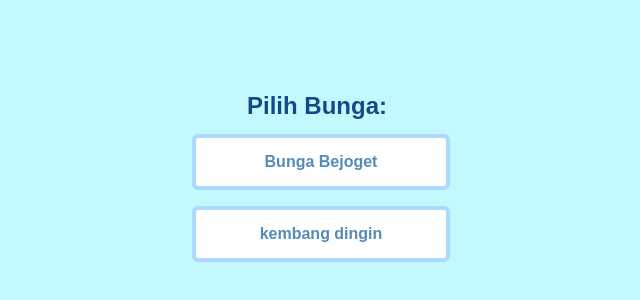
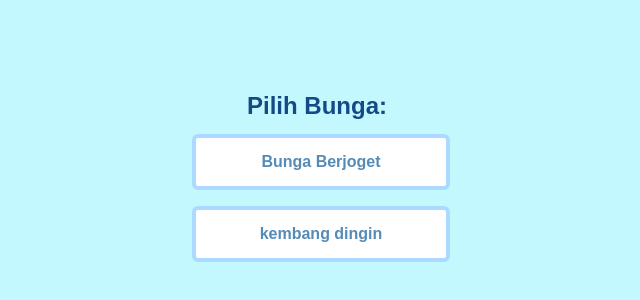
Before and after one commit to PutraNugraha-new/AnimasiBunga, a plain HTML site: page index.html in a window 1280 px wide. Shown: the part 222-522 px from the top of the page, 323-963 px from the left. Drawn offline with Linux system fonts and the light colour scheme.

Commit message:
bkin bunga joget

```diff
--- a/index.html
+++ b/index.html
@@ -17,7 +17,7 @@
     <h1 class="title title-lg">Pilih Bunga:</h1>
     <ul>
       <li>
-        <a href="./pages/sun_flower_dance.html">Bunga Bejoget</a>
+        <a href="./pages/sun_flower_dance.html">Bunga Berjoget</a>
       </li>
       <li>
         <a href="./pages/chill_rose.html">kembang dingin</a>
```
Also changed, not shown: 1 other file.
